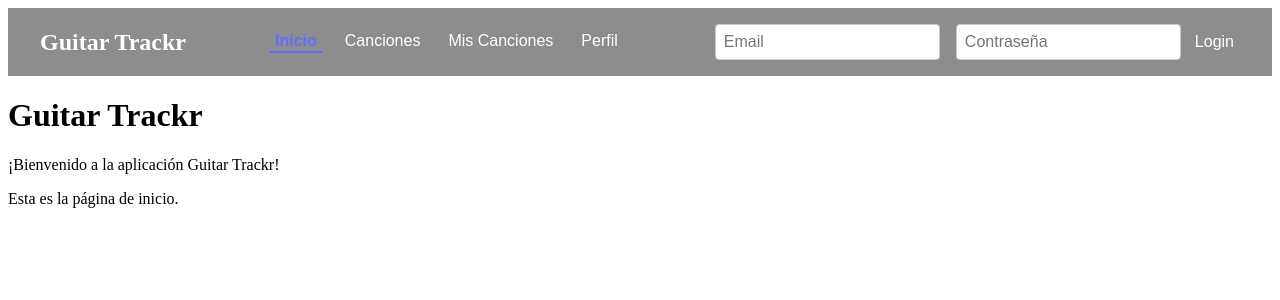
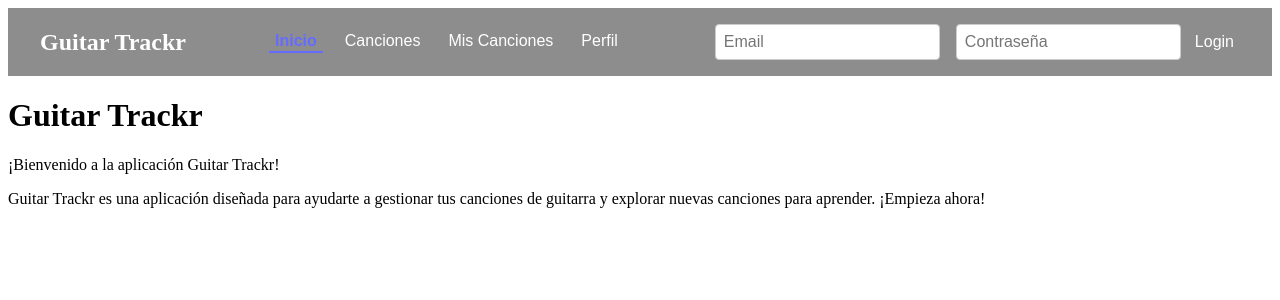
Before and after one commit to darroyo083/guitar-trackr-react, a React (Vite) app: page / in a window 1280 px wide. Shown: the top 300 px of the page. Built offline with nearby package versions, Linux system fonts and the light colour scheme.

Commit message:
Ver Mis Canciones requiere estar logueado.

```diff
--- a/src/App.jsx
+++ b/src/App.jsx
@@ -14,8 +14,15 @@ function AppContent() {
     <div>
       <Navbar />
       <Header />
-      <p>¡Bienvenido a la aplicación Guitar Trackr!</p>
-      {activeSection === 'home' && <p>Esta es la página de inicio.</p>}
+      {activeSection === 'home' && (
+        <div>
+          <p>¡Bienvenido a la aplicación Guitar Trackr!</p>
+          <p>
+            Guitar Trackr es una aplicación diseñada para ayudarte a gestionar tus canciones de guitarra
+            y explorar nuevas canciones para aprender. ¡Empieza ahora!
+          </p>
+        </div>
+      )}
       {activeSection === 'songs' && (
         <div style={{ display: 'flex', gap: '2rem' }}>
           <SongList />
--- a/src/components/mySongs/MySongs.jsx
+++ b/src/components/mySongs/MySongs.jsx
@@ -3,14 +3,20 @@ import { AppContext } from '../../context/AppContext';
 import SongDetails from '../songDetails/SongDetails';
 
 function MySongs() {
-  const { userSongs, fetchUserSongs, removeSongFromUser, selectedSong, setSelectedSong } = useContext(AppContext);
+  const { user, userSongs, fetchUserSongs, removeSongFromUser, selectedSong, setSelectedSong } = useContext(AppContext);
   const [difficultyFilter, setDifficultyFilter] = useState(''); // Filtro por dificultad
   const [artistFilter, setArtistFilter] = useState(''); // Filtro por artista
   const [tuningFilter, setTuningFilter] = useState(''); // Filtro por afinación
 
   useEffect(() => {
-    fetchUserSongs(); // Cargar las canciones del usuario al montar el componente
-  }, [fetchUserSongs]);
+    if (user) {
+      fetchUserSongs(); // Cargar las canciones del usuario al montar el componente
+    }
+  }, [user, fetchUserSongs]);
+
+  if (!user) {
+    return <p>No estás autenticado. Por favor, inicia sesión.</p>;
+  }
 
   const filteredUserSongs = userSongs
     .filter((song) => (difficultyFilter ? song.difficulty === difficultyFilter : true)) // Filtrar por dificultad
--- a/src/context/AppContext.jsx
+++ b/src/context/AppContext.jsx
@@ -57,6 +57,9 @@ export function AppProvider({ children }) {
         const { error } = await response.json();
         throw new Error(error || 'Error al añadir la canción.');
       }
+
+      // Actualizar el estado de las canciones eliminando la canción añadida
+      setSongs((prevSongs) => prevSongs.filter((song) => song.song_id !== songId));
 
       alert('Canción añadida a tu repertorio.');
     } catch (error) {
@@ -125,7 +128,7 @@ export function AppProvider({ children }) {
         songs,
         setSongs,
         selectedSong,
-        setSelectedSong, // Asegúrate de incluir esta función
+        setSelectedSong,
         user,
         login,
         logout,
```
